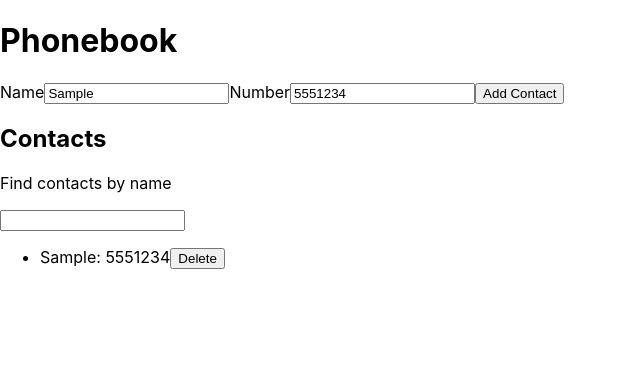
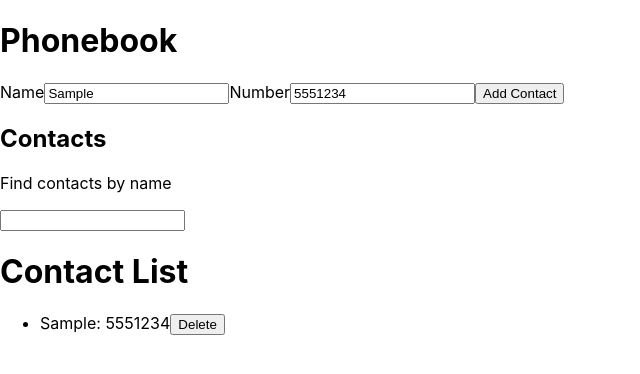
Before and after one commit to ApolinarySzumski/goit-react-hw-03-phonebook, a React (Create React App) app: page / in a window 1280 px wide. Both pictures are taken after typing "Sample", "5551234" into the empty fields and a click on the button "Add Contact". Shown: the top 374 px of the page, without its empty margins (0-640 px from the left). Built offline with nearby package versions, Linux system fonts and the light colour scheme.

Commit message:
refactor almost done

```diff
--- a/package.json
+++ b/package.json
@@ -2,7 +2,7 @@
   "name": "react-homework-template",
   "version": "0.1.0",
   "private": true,
-  "homepage": "https://ApolinarySzumski.github.io/goit-react-hw-02-phonebook/",
+  "homepage": "https://ApolinarySzumski.github.io/goit-react-hw-03-phonebook/",
   "dependencies": {
     "@testing-library/jest-dom": "^5.16.3",
     "@testing-library/react": "^12.1.4",
--- a/src/components/App.jsx
+++ b/src/components/App.jsx
@@ -1,76 +1,106 @@
-import React, { Component } from 'react';
 import { nanoid } from 'nanoid';
-import Form from './Form/Form';
-import Filter from './Filter/Filter';
-import ContactList from './ContactList/ContactList';
-import ContactListElement from './ContactListElement/ContactListElement';
+import { useEffect, useState } from 'react';
 
-export class App extends Component {
-  state = {
-    contacts: [],
-    filter: '',
+const App = () => {
+  const [contacts, setContacts] = useState([]);
+  const [name, setName] = useState('');
+  const [number, setNumber] = useState('');
+  const [filter, setFilter] = useState('');
+  const [filteredContacts, setFilteredContacts] = useState([]);
+
+  useEffect(() => {
+    setFilteredContacts([
+      ...contacts.filter(contact =>
+        contact.name.toLowerCase().includes(filter.toLowerCase())
+      ),
+    ]);
+  }, [contacts, filter]);
+
+  const handleChangeNameInput = e => {
+    setName(e.target.value);
+  };
+  const handleChangeNumberInput = e => {
+    setNumber(e.target.value);
   };
 
-  handleSubmit = e => {
+  const handleSubmit = e => {
     e.preventDefault();
-    if (this.state.contacts.find(c => c.name === e.target[0].value)) {
-      return alert(`${e.target[0].value} is already in contacts`);
+    if (contacts.find(contact => contact.name === name) === undefined) {
+      setContacts([...contacts, { name, number }]);
     } else {
-      return this.setState(prev => ({
-        contacts: [
-          ...prev.contacts,
-          {
-            id: nanoid(),
-            name: prev.name,
-            number: prev.number,
-          },
-        ],
-      }));
+      alert(`${e.target[0].value} is already in contact list`);
     }
   };
 
-  handleChange = e => {
-    const { value, name } = e.target;
-    this.setState({ [name]: value });
+  const handleChangeFilterInput = e => {
+    setFilter(e.target.value);
   };
 
-  handleDelete = contactToRemove => {
-    this.setState(prev => ({
-      contacts: prev.contacts.filter(c => c !== contactToRemove),
-    }));
+  const handleCLick = contactToDelete => {
+    setFilteredContacts(
+      filteredContacts.filter(contact => contact !== contactToDelete)
+    );
+    setContacts(contacts.filter(contact => contact !== contactToDelete));
   };
 
-  render() {
-    const filteredContacts = this.state.contacts.filter(contact =>
-      contact.name.toLowerCase().includes(this.state.filter.toLowerCase())
-    );
+  return (
+    <>
+      <h1>Phonebook</h1>
+      <>
+        <form onSubmit={handleSubmit}>
+          <label>
+            Name
+            <input
+              type="text"
+              name="name"
+              value={name}
+              //  pattern="^[a-zA-Zа-яА-Я]+(([' -][a-zA-Zа-яА-Я ])?[a-zA-Zа-яА-Я]*)*$"
+              title="Name may contain only letters, apostrophe, dash and spaces. For example Adrian, Jacob Mercer, Charles de Batz de Castelmore d'Artagnan"
+              required
+              onChange={handleChangeNameInput}
+            />
+          </label>
+          <label>
+            Number
+            <input
+              type="tel"
+              name="number"
+              value={number}
+              //  pattern="\+?\d{1,4}?[-.\s]?\(?\d{1,3}?\)?[-.\s]?\d{1,4}[-.\s]?\d{1,4}[-.\s]?\d{1,9}"
+              title="Phone number must be digits and can contain spaces, dashes, parentheses and can start with +"
+              required
+              onChange={handleChangeNumberInput}
+            />
+          </label>
+          <button type="submit">Add Contact</button>
+        </form>
+      </>
+      <h2>Contacts</h2>
+      <>
+        <p>Find contacts by name</p>
+        <input
+          type="tel"
+          name="filter"
+          value={filter}
+          title="Find contacts by name"
+          onChange={handleChangeFilterInput}
+        />
+      </>
+      <h1>Contact List</h1>
+      <>
+        <ul>
+          {filteredContacts.map(contact => (
+            <li key={nanoid()}>
+              <p>
+                {contact.name}: {contact.number}
+                <button onClick={() => handleCLick(contact)}>Delete</button>
+              </p>
+            </li>
+          ))}
+        </ul>
+      </>
+    </>
+  );
+};
 
-    return (
-      <div>
-        <h1>Phonebook</h1>
-        <Form
-          name={this.state.name}
-          number={this.state.number}
-          change={this.handleChange}
-          submit={this.handleSubmit}
-        />
-        <h2>Contacts</h2>
-        <Filter filter={this.state.filter} change={this.handleChange} />
-        <ContactList>
-          {filteredContacts.map(contact => {
-            const deleteContact = () => {
-              this.handleDelete(contact);
-            };
-            return (
-              <ContactListElement
-                key={nanoid()}
-                element={contact}
-                deleteElement={deleteContact}
-              />
-            );
-          })}
-        </ContactList>
-      </div>
-    );
-  }
-}
+export default App;
--- a/src/components/ContactList/ContactList.jsx
+++ /dev/null
@@ -1,5 +0,0 @@
-const ContactList = ({ children }) => {
-  return <ul>{children}</ul>;
-};
-
-export default ContactList;
--- a/src/components/ContactListElement/ContactListElement.jsx
+++ /dev/null
@@ -1,19 +0,0 @@
-import PropTypes from 'prop-types';
-
-const ContactListElement = ({ element, deleteElement }) => {
-  return (
-    <li>
-      <p>
-        {element.name}: {element.number}
-        <button onClick={deleteElement}>Delete</button>
-      </p>
-    </li>
-  );
-};
-
-ContactListElement.propTypes = {
-  element: PropTypes.array,
-  deleteElement: PropTypes.func,
-};
-
-export default ContactListElement;
--- a/src/components/Filter/Filter.jsx
+++ /dev/null
@@ -1,23 +0,0 @@
-import PropTypes from 'prop-types';
-
-const Filter = ({ filter, change }) => {
-  return (
-    <>
-      <p>Find contacts by name</p>
-      <input
-        type="tel"
-        name="filter"
-        value={filter}
-        title="Find contacts by name"
-        onChange={change}
-      />
-    </>
-  );
-};
-
-Filter.propTypes = {
-  filter: PropTypes.string,
-  change: PropTypes.func,
-};
-
-export default Filter;
--- a/src/components/Form/Form.jsx
+++ /dev/null
@@ -1,42 +0,0 @@
-import PropTypes from 'prop-types';
-
-const Form = ({ name, number, change, submit }) => {
-  return (
-    <form onSubmit={submit}>
-      <label>
-        Name
-        <input
-          type="text"
-          name="name"
-          value={name}
-          pattern="^[a-zA-Zа-яА-Я]+(([' -][a-zA-Zа-яА-Я ])?[a-zA-Zа-яА-Я]*)*$"
-          title="Name may contain only letters, apostrophe, dash and spaces. For example Adrian, Jacob Mercer, Charles de Batz de Castelmore d'Artagnan"
-          required
-          onChange={change}
-        />
-      </label>
-      <label>
-        Number
-        <input
-          type="tel"
-          name="number"
-          value={number}
-          pattern="\+?\d{1,4}?[-.\s]?\(?\d{1,3}?\)?[-.\s]?\d{1,4}[-.\s]?\d{1,4}[-.\s]?\d{1,9}"
-          title="Phone number must be digits and can contain spaces, dashes, parentheses and can start with +"
-          required
-          onChange={change}
-        />
-      </label>
-      <button type="submit">Add Contact</button>
-    </form>
-  );
-};
-
-Form.propTypes = {
-  name: PropTypes.string,
-  number: PropTypes.string,
-  change: PropTypes.func,
-  submit: PropTypes.func,
-};
-
-export default Form;
--- a/src/index.js
+++ b/src/index.js
@@ -1,6 +1,6 @@
+import App from 'components/App';
 import React from 'react';
 import ReactDOM from 'react-dom/client';
-import { App } from 'components/App';
 import './index.css';
 
 ReactDOM.createRoot(document.getElementById('root')).render(
```
